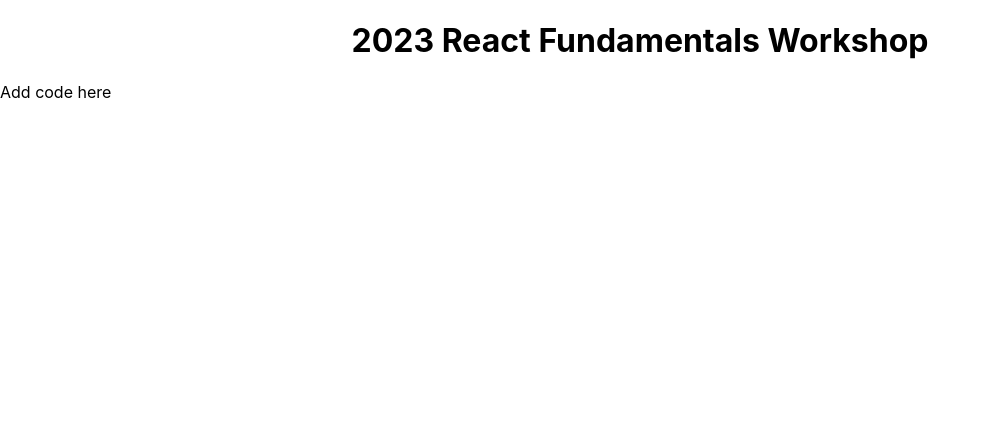
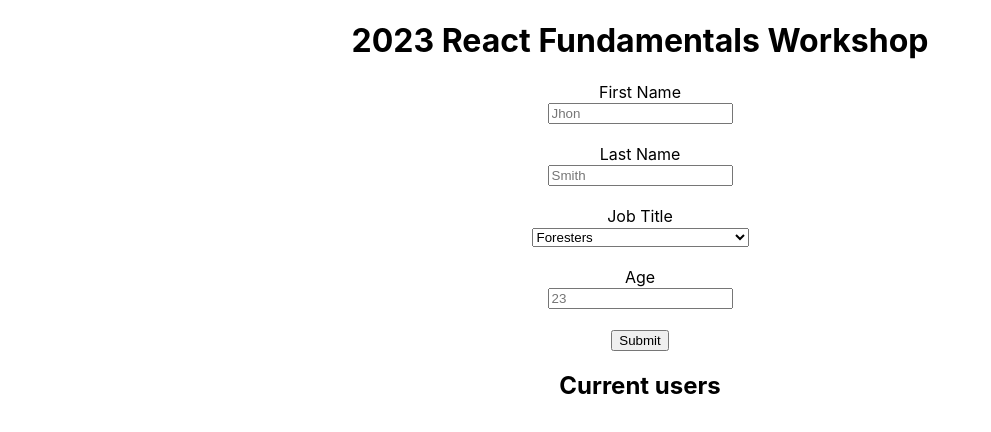
Before and after one commit to joejoyalt/react-fundamentals-exercise, a React (Create React App) app: page / in a window 1280 px wide. Shown: the top 432 px of the page, without its empty margins (0-991 px from the left). Built offline with nearby package versions, Linux system fonts and the light colour scheme.

Commit message:
Feat: main logic

```diff
--- a/src/App.js
+++ b/src/App.js
@@ -1,12 +1,14 @@
+import Form from "./components/Form";
 import "./App.css";
 
 function App() {
+
   return (
     <div>
       <h1 className="center-text">2023 React Fundamentals Workshop</h1>
-      <div>Add code here</div>
+      <Form />
     </div>
-  );
+  )
 }
 
 export default App;
--- /dev/null
+++ b/src/components/Card.js
@@ -0,0 +1,13 @@
+import React from 'react'
+
+function Card({employer}) {
+	return (
+		<article className="center-text">
+			<h3>{employer.name}</h3>
+			<p>{employer.jobTitle}</p>
+			<p>{employer.age}</p>
+		</article>
+	)
+}
+
+export default Card
--- /dev/null
+++ b/src/components/Form.js
@@ -0,0 +1,69 @@
+import React, { useState, useEffect, useRef } from 'react'
+import { getJobTitles } from '../api';
+import Card from "./Card";
+
+function Form() {
+  const [employee, setEmployee] = useState([])
+  const [jobTitlesFromApi, setJobTitlesFromApi] = useState([])
+  const nameRef = useRef(null);
+  const lastNameRef = useRef(null);
+  const jobTitleRef = useRef(null);
+  const ageRef = useRef(null);
+
+  const handleSubmit = (e) => {
+    e.preventDefault()
+    const { name, lastName, jobTitle, age } = e.target
+    const employer = { name: name.value, lastName: lastName.value, jobTitle: jobTitle.value, age: age.value }
+    setEmployee([...employee, employer]);
+    e.target.reset();
+  }
+
+  useEffect(() => {
+    const getTitlesOfJob = async () => {
+      const res = await getJobTitles()
+      setJobTitlesFromApi(res.data)
+    }
+    getTitlesOfJob()
+  }, [])
+
+  return (
+    <section className="center-text">
+      <form onSubmit={e => handleSubmit(e)}>
+        <div>
+          <label htmlFor='name'>First Name</label><br />
+          <input ref={nameRef} name='name' id='name' placeholder='Jhon ' />
+        </div>
+        <br />
+        <div>
+          <label htmlFor='lastName'>Last Name</label><br />
+          <input ref={lastNameRef} name='lastName' id='lastName' placeholder='Smith' />
+        </div>
+        <br />
+        <div>
+          <label htmlFor='jobTitle'>Job Title</label><br />
+          <select ref={jobTitleRef} name='jobTitle' id="jobTitle">
+            {jobTitlesFromApi.length > 0 &&
+              jobTitlesFromApi.map((option, index) => {
+                return (<option key={index} value={option}>{option}</option>)
+              })}
+          </select>
+        </div>
+        <br />
+        <div>
+          <label htmlFor='age'>Age</label><br />
+          <input ref={ageRef} name='age' type='number' id='age' placeholder='23' />
+        </div><br />
+        <button type='submit'>Submit</button>
+      </form>
+      <h2 className="center-text">Current users</h2>
+      {employee.length > 0 &&
+        employee.map((employer, index) => {
+          return (
+            <Card key={index} employer={employer} />
+          )
+        })}
+    </section>
+  )
+}
+
+export default Form
```
Also changed, not shown: 1 other file (tests, documents, lock files or other folders).
